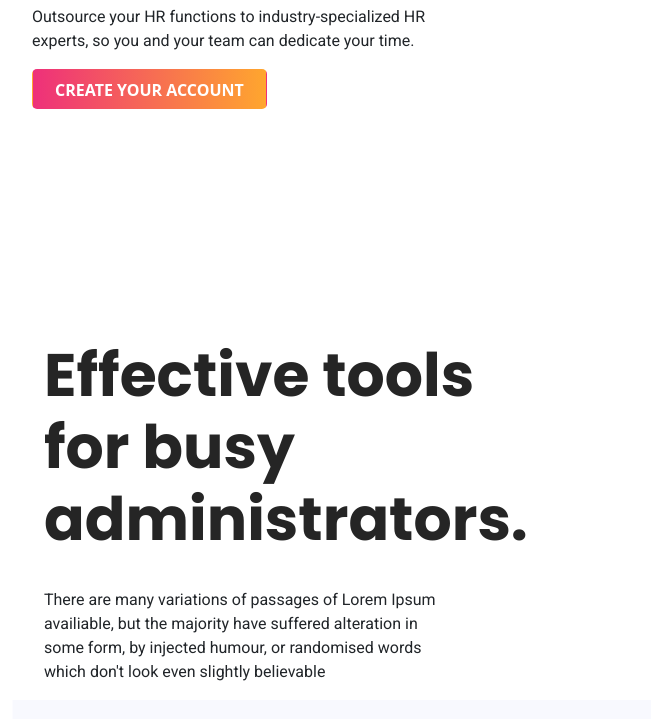
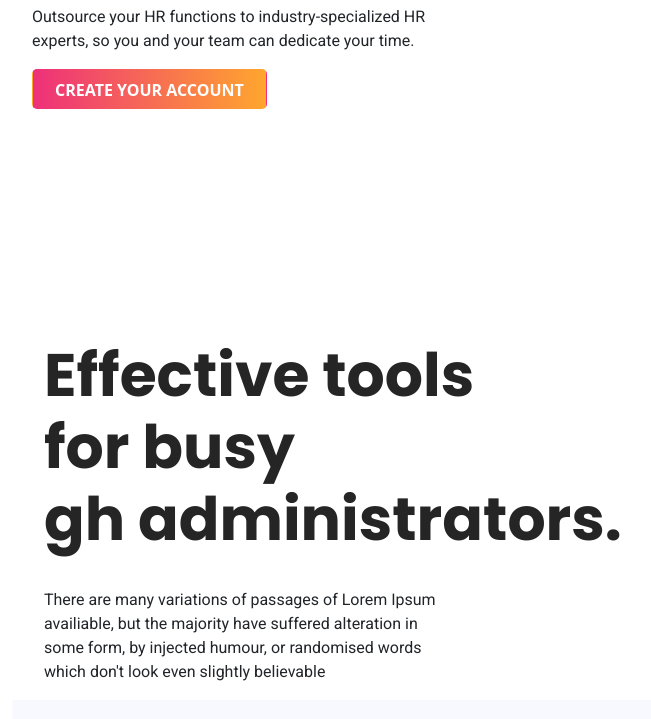
Before and after one commit to KristianPersson/Inlamningsuppgifter, a plain HTML site: page index.html in a window 1280 px wide. Shown: the part 473-1192 px from the top of the page, without its empty margins (38-689 px from the left). Drawn offline with nearby package versions, Linux system fonts and the light colour scheme.

Commit message:
Inlämningsuppgift 1

```diff
--- a/index.html
+++ b/index.html
@@ -82,7 +82,7 @@
 
           <div class="items">
             <div class="header">
-              <h1>Effective tools<br>for busy<br>administrators.</h1>
+              <h1>Effective tools<br>for busy<br>gh administrators.</h1>
             </div>
 
 
```
